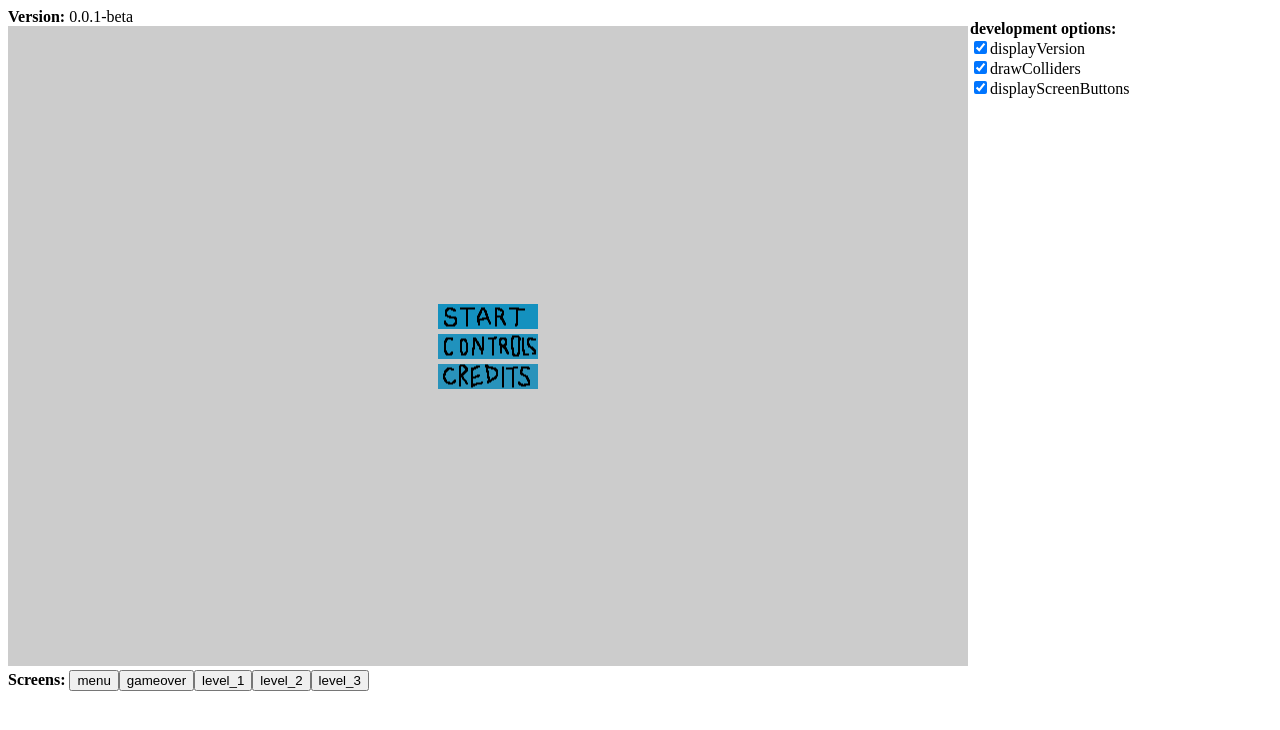
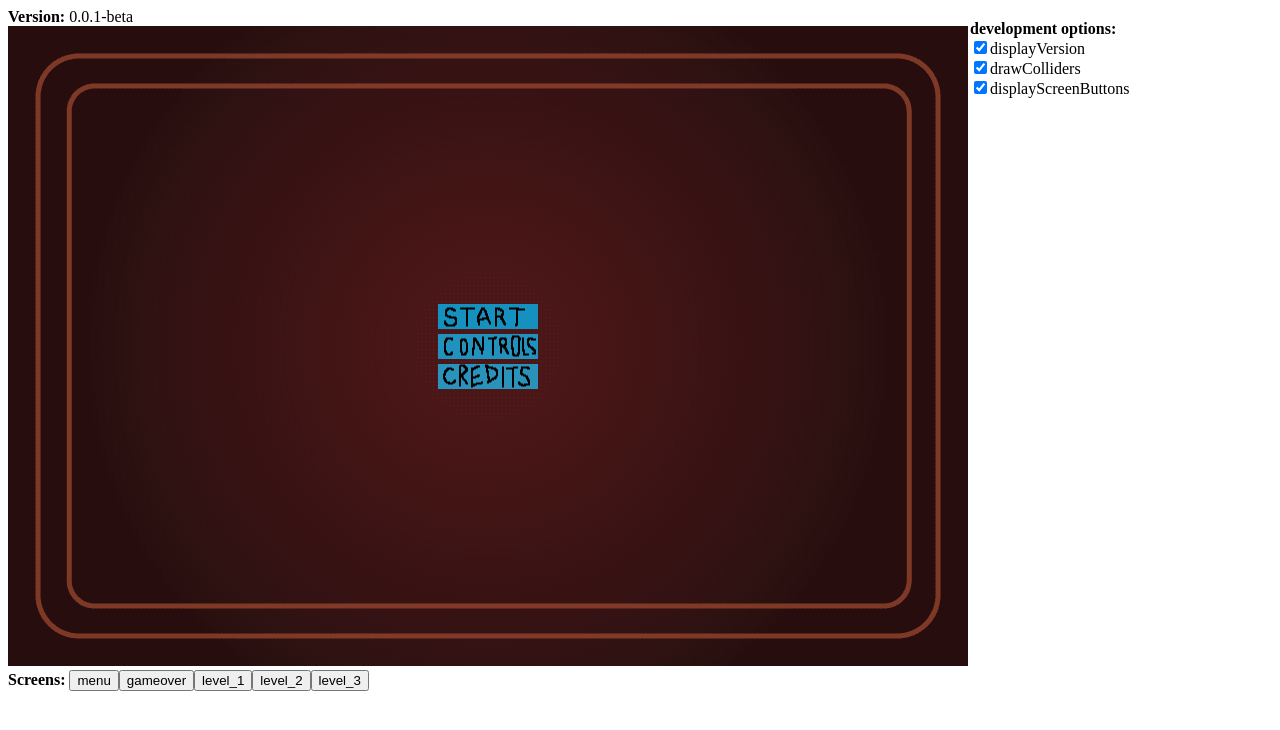
Before and after one commit to andreasxx1/adventureJam2018, a website: page index.html in a window 1280 px wide. Drawn offline with Linux system fonts and the light colour scheme.

Commit message:
menu 75%

```diff
--- a/index.html
+++ b/index.html
@@ -20,6 +20,7 @@
 	<script type="text/javascript" src="js/mode.js"></script>
 	<script type="text/javascript" src="js/GameObject.js"></script>
 	<script type="text/javascript" src="js/interface/Button.js"></script>
+	<script type="text/javascript" src="js/Background.js"></script>
 	<script type="text/javascript" src="js/Menu.js"></script>
 	<script type="text/javascript" src="js/Physics.js"></script>
 	<script type="text/javascript" src="js/Player.js"></script>
--- /dev/null
+++ b/js/Background.js
@@ -0,0 +1,16 @@
+(function() {
+	'use strict';
+
+	const GameObject = game.constructors.GameObject;
+
+	class Background extends GameObject {
+		constructor({ id, screens, index, states, constructor }){
+			super({ id, screens, index, states, constructor });
+
+			// ToDo: layer manager, in order to manage different background layers with different attributes.
+		}
+	}
+
+	game.constructors.Background = Background;
+
+})();
--- a/js/Game.init.js
+++ b/js/Game.init.js
@@ -22,7 +22,7 @@
 	window.SPRITE = {
 		PLAYERIDLE: 'player_idle', PLAYERRUN: 'player_run', PLAYERJUMP: 'player_jump',
 		MOB6ATT: 'mob6attack',
-		STARTBUTTON: 'start_button', CONTROLSBUTTON: 'controls_button', CREDITSBUTTON: 'credits_button'
+		STARTBUTTON: 'start_button', CONTROLSBUTTON: 'controls_button', CREDITSBUTTON: 'credits_button', MENUBG: 'fd_menu_bg'
 	};
 	//
 	window.SCREEN = {
--- a/js/Game.js
+++ b/js/Game.js
@@ -63,6 +63,7 @@
 
 		createObject(object) {
 			this.world.push(object);
+			//
 			this.reArrangeWorld();
 		}
 
@@ -92,12 +93,13 @@
 		}
 
 		reArrangeWorld() {
-			_.sortBy(this.world, a => {'index'});
+			common.sortBy(this.world, 'index');
 		}
 
 		load() {
 			return new Promise(resolve => {
-				const spriteNames = Object.keys(SPRITE).map(key => { return SPRITE[key]; });
+				const spriteNames = Object.keys(SPRITE).map(key => SPRITE[key]);
+				//
 				_.each(spriteNames, (spriteName, index) => {
 					if (!_.has(game.sprites, spriteName)){
 						game.sprites[spriteName] = new Image();
--- a/js/GameObject.js
+++ b/js/GameObject.js
@@ -2,7 +2,8 @@
 	'use strict';
 
 	class GameObject {
-		constructor({ id, x, y, w, h, states, screens, index, constructor, isAbstract  }) { // constructor automatically added on game.instantiate function.
+		constructor({ id, x, y, w, h, states, screens, index, constructor, isAbstract }) { // constructor automatically added on game.instantiate function.
+			//
 			this.id = id || 'gameObject';
 			this.x = x || 0;
 			this.y = y || 0;
@@ -17,9 +18,16 @@
 			this.classConstructor = constructor; // Just a string with the constructor name in case needed (all constructors in game.constructors);
 			this.isRotated = false;
 			this.isAbstract = isAbstract || false; // Objects that aren't drawn
+			//
+			this.initialize(states);
 
+		}
+
+		//////////
+
+		initialize(states) {
 			// Setting states
-			if (states && !isAbstract) {
+			if (states && !this.isAbstract) {
 				_.each(Object.keys(states), name => {
 					this.states[name] = {
 						sprite: name,
@@ -32,16 +40,9 @@
 					}
 				});
 			}
-			//
-			this.initialize();
-
-		}
-
-		//////////
-
-		initialize() {
+			// Push gameobject into world.
 			game.createObject(this);
-			//
+			// Start animation.
 			if (this.states && !this.isAbstract) {
 				this.animate();
 			}
--- a/js/Menu.js
+++ b/js/Menu.js
@@ -42,7 +42,15 @@
 						  	}
 						}
 					],
-					background: null // ToDo background manager class.
+					background: [
+						{
+							id: 'background',
+							index: -1, x: 0, y: 0, w: game.width, h: game.height,
+							states: {
+								'fd_menu_bg': { sprite: 'fd_menu_bg', frames: 1, tpf: 0 }
+							}
+						}
+					]
 				}
 				// {
 				// 	name: 'controls' // ToDo: controls screen
@@ -56,13 +64,6 @@
 			this.lastActiveScreen = null;
 			//
 			this.subscreenObjects = [];
-		}
-
-		draw() {
-			// Temporal background
-			game.context.fillStyle="#CCC";
-			game.context.fillRect(0, 0, game.width, game.height);
-			//
 		}
 
 		update() {
@@ -93,7 +94,11 @@
 					}));
 				});
 				// creating background
-				// ToDo.
+				_.each(options.background, layer => {
+					game.instantiate(layer.id, 'Background', _.assign(layer, {
+						screens: this.screens
+					}));
+				});
 			}
 		}
 
@@ -105,7 +110,9 @@
 					game.destroyObject(button.id);
 				});
 				// destroying background.
-				// ToDo.
+				_.each(options.background, layer => {
+					game.destroyObject(layer.id);
+				});
 			}
 		}
 
--- a/js/common.js
+++ b/js/common.js
@@ -2,9 +2,15 @@
 	'use strict';
 
 	// Here all the reusable functions like random, math, etc
-	window.common = { abs , round, pr, hexToRGB, removeElement, setCss };
+	window.common = { abs , round, pr, hexToRGB, removeElement, setCss, sortBy };
 
 	//////////
+
+	function sortBy(array, property) {
+	    return array.sort((a, b) => {
+	        return a[property] - b[property];
+	    });
+	}
 
 	function abs(val){
 		return val < 0 ? -val : val
```
Also changed, not shown: assets/fd_menu_bg.png (added), assets/fd_menu_doll.png (added), assets/fd_menu_options.png (added), assets/fd_menu_selector_press.png (added), assets/fd_menu_selector_up.png (added), assets/fd_menu_title_sprite.png (added).
